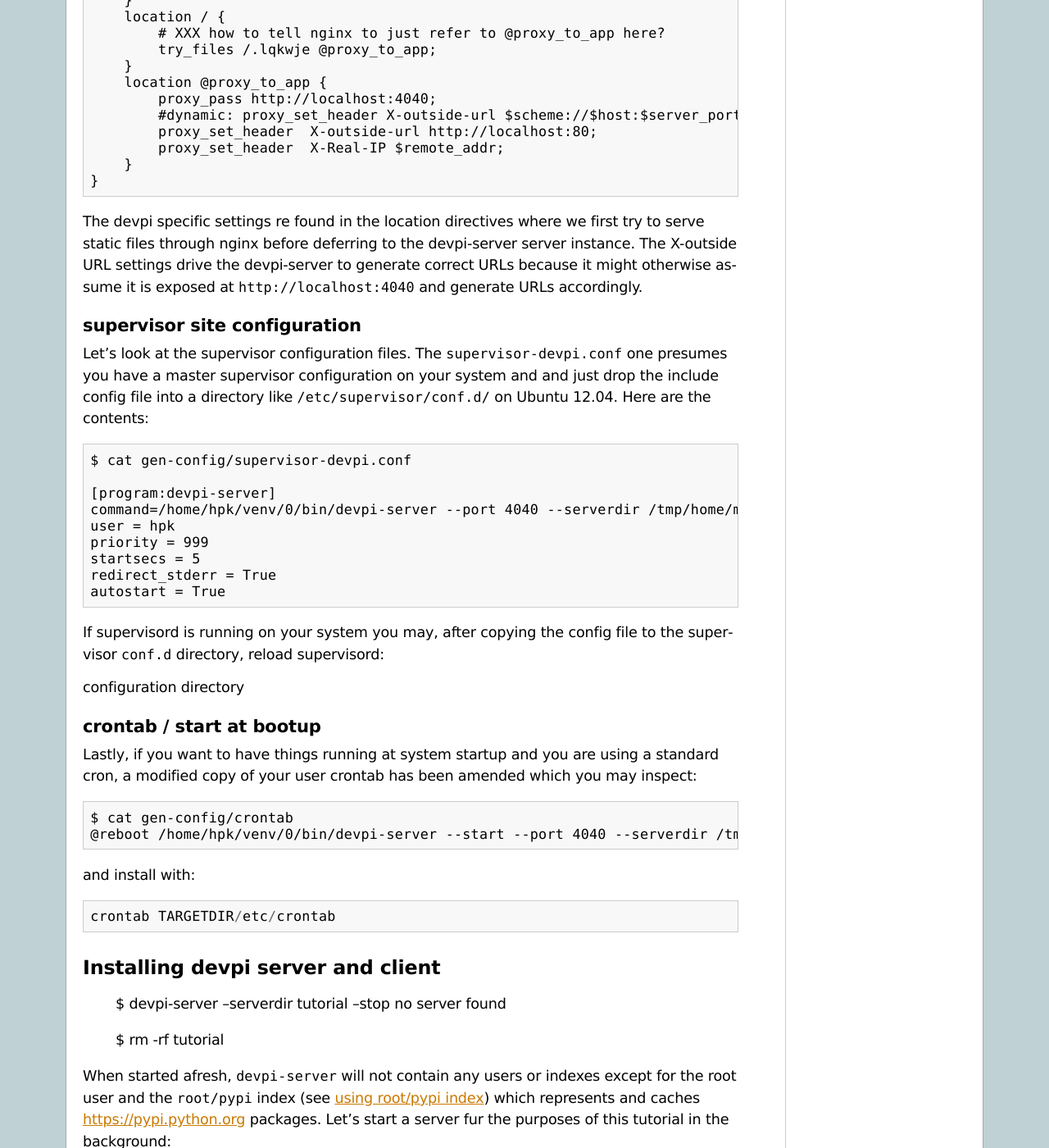
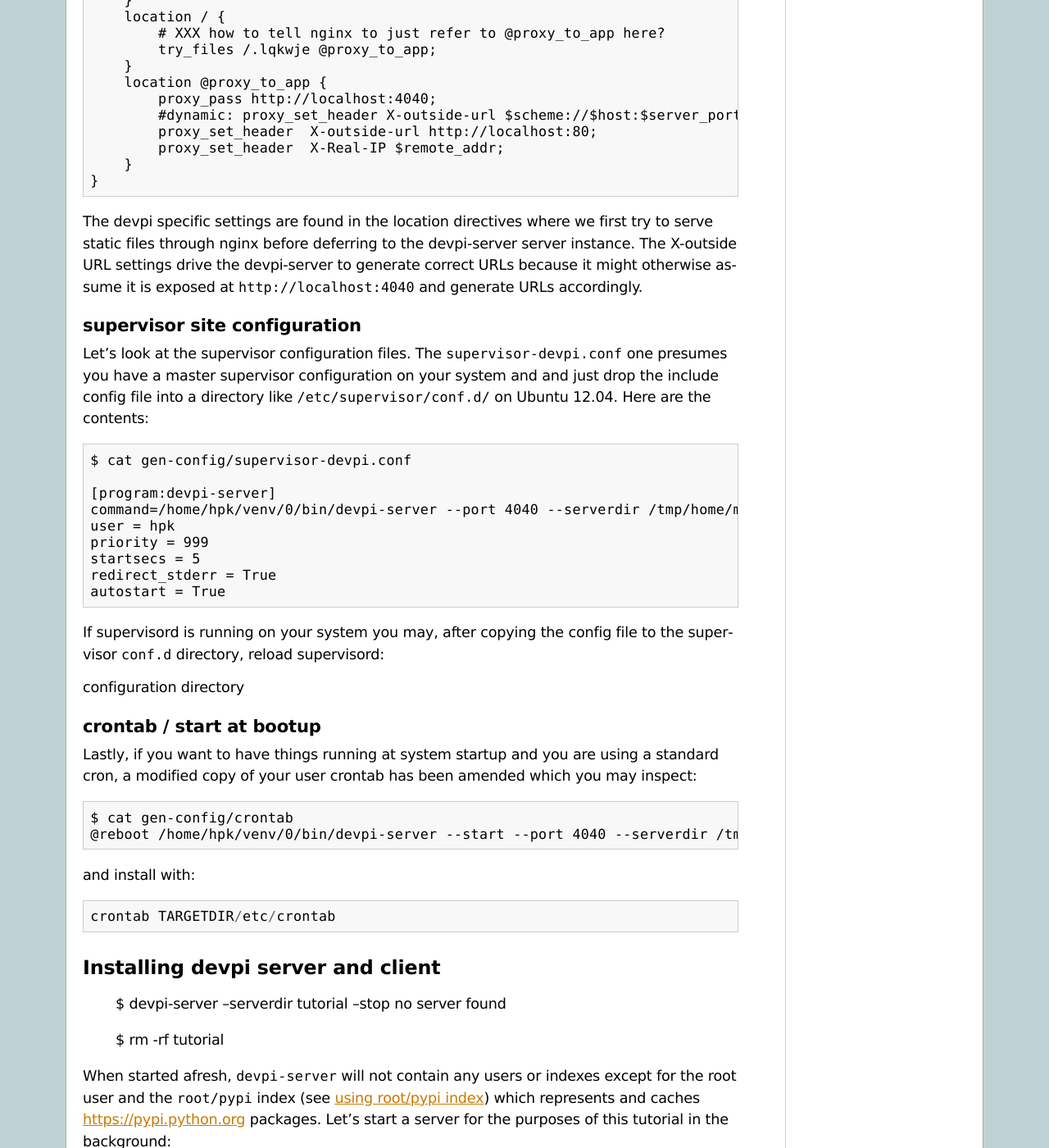
Before and after one commit to devpi/devpi, a Sphinx documentation site: the page built from doc/quickstart-server.rst, in a window 1280 px wide and 1400 px high, scrolled down 1612 px. Shown: the whole window at 82% size. Built offline with Sphinx 7.4.7, drawn with Linux system fonts in a browser that asks for light colours.

Commit message:
fix according to @fschulze comments

```diff
--- a/doc/quickstart-server.rst
+++ b/doc/quickstart-server.rst
@@ -98,7 +98,7 @@
         }
     }
 
-The devpi specific settings re found in the location directives
+The devpi specific settings are found in the location directives
 where we first try to serve static files through nginx before
 deferring to the devpi-server server instance.  The X-outside URL
 settings drive the devpi-server to generate correct URLs
@@ -162,7 +162,7 @@
 or indexes except for the root user and the ``root/pypi`` index
 (see :ref:`using root/pypi index <install_first>`) which represents
 and caches https://pypi.python.org packages.  Let's start a server
-fur the purposes of this tutorial in the background::
+for the purposes of this tutorial in the background::
 
     $ devpi-server --serverdir tutorial --port 4040 --start
     2014-07-09 15:26:24,602 INFO  NOCTX DB: Creating schema
@@ -183,7 +183,6 @@
 
 The server will listen on ``http://localhost:4040`` and also serve
 the devpi web interface if you have ``devpi-web`` installed.
-
 
 In order to manage users and indices on our fresh server let's also
 install the ``devpi-client`` package::
```
Also changed, not shown: 1 other file.
